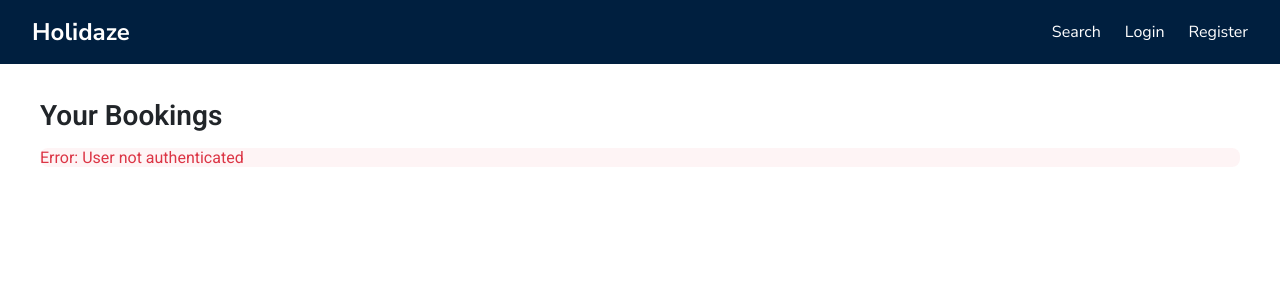
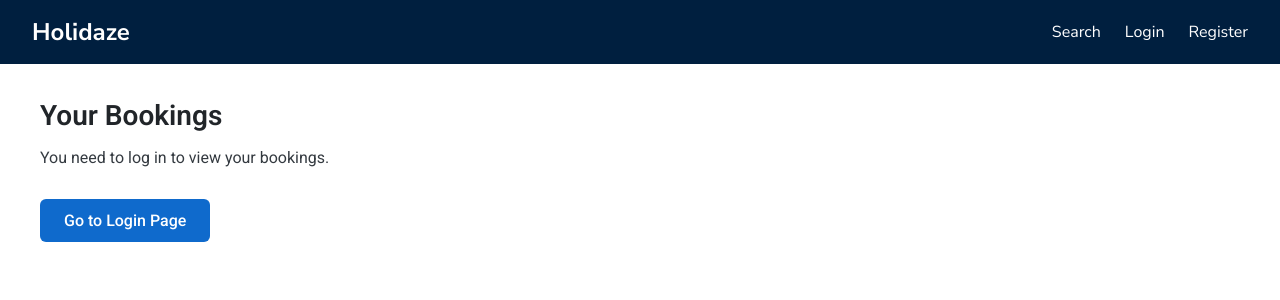
Before and after one commit to Kiretwo/project-exam-2, a React (Vite) app: page /bookings in a window 1280 px wide. Shown: the top 300 px of the page. Built offline with nearby package versions, Linux system fonts and the light colour scheme.

Commit message:
add authentication check and login link to bookings page; enhance error handling and user feedback

```diff
--- a/src/pages/booking-page/BookingPage.module.scss
+++ b/src/pages/booking-page/BookingPage.module.scss
@@ -1,5 +1,6 @@
+@use "sass:color";
+
 .bookings-page {
-
   h1 {
     margin-bottom: 1rem;
     color: vars.$text-color;
@@ -15,6 +16,28 @@
 
   .bookings-message {
     color: vars.$dark-gray;
+
+    .login-link {
+      display: inline-block;
+      margin-top: 1rem;
+      padding: 0.75rem 1.5rem;
+      background-color: vars.$secondary-color;
+      color: white;
+      text-decoration: none;
+      border-radius: 0.375rem;
+      font-weight: 500;
+      transition: background-color 0.2s ease;
+
+      &:hover {
+        background-color: color.adjust(vars.$secondary-color, $lightness: -10%);
+        text-decoration: none;
+      }
+
+      &:focus {
+        outline: 2px solid vars.$secondary-color;
+        outline-offset: 2px;
+      }
+    }
   }
 
   .bookings-list {
--- a/src/pages/booking-page/BookingPage.tsx
+++ b/src/pages/booking-page/BookingPage.tsx
@@ -1,4 +1,5 @@
 import React, { useEffect, useState } from "react";
+import { Link } from "react-router-dom";
 import styles from "./BookingPage.module.scss";
 import { Booking } from "../../types/Booking";
 import BookingItem from "../../components/bookings/BookingItem";
@@ -13,6 +14,7 @@ const BookingPage: React.FC = () => {
   const [bookings, setBookings] = useState<Booking[]>([]);
   const [loading, setLoading] = useState<boolean>(false);
   const [error, setError] = useState<string | null>(null);
+  const [isAuthenticated, setIsAuthenticated] = useState<boolean>(true);
 
   useEffect(() => {
     const fetchBookings = async () => {
@@ -25,7 +27,8 @@ const BookingPage: React.FC = () => {
         const username = localStorage.getItem("userName");
 
         if (!token || !username) {
-          throw new Error("User not authenticated");
+          setIsAuthenticated(false);
+          return;
         }
 
         // Fetch bookings with embedded venue details
@@ -56,31 +59,34 @@ const BookingPage: React.FC = () => {
 
     fetchBookings();
   }, []);
-
   return (
     <div className={styles["bookings-page"]}>
       <div className="container">
         <h1>Your Bookings</h1>
-
         {loading && (
           <div className={styles["bookings-message"]}>
             <p>Loading your bookings...</p>
           </div>
+        )}{" "}
+        {!isAuthenticated && (
+          <div className={styles["bookings-message"]}>
+            <p>You need to log in to view your bookings.</p>
+            <Link to="/login" className={styles["login-link"]}>
+              Go to Login Page
+            </Link>
+          </div>
         )}
-
-        {error && (
+        {error && isAuthenticated && (
           <div className={styles["bookings-error"]}>
             <p>Error: {error}</p>
           </div>
         )}
-
-        {!loading && !error && bookings.length === 0 && (
+        {!loading && !error && isAuthenticated && bookings.length === 0 && (
           <div className={styles["bookings-message"]}>
             <p>You have no upcoming bookings.</p>
           </div>
         )}
-
-        {!loading && !error && bookings.length > 0 && (
+        {!loading && !error && isAuthenticated && bookings.length > 0 && (
           <ul className={styles["bookings-list"]}>
             {bookings.map((booking) => (
               <BookingItem key={booking.id} booking={booking} />
```
